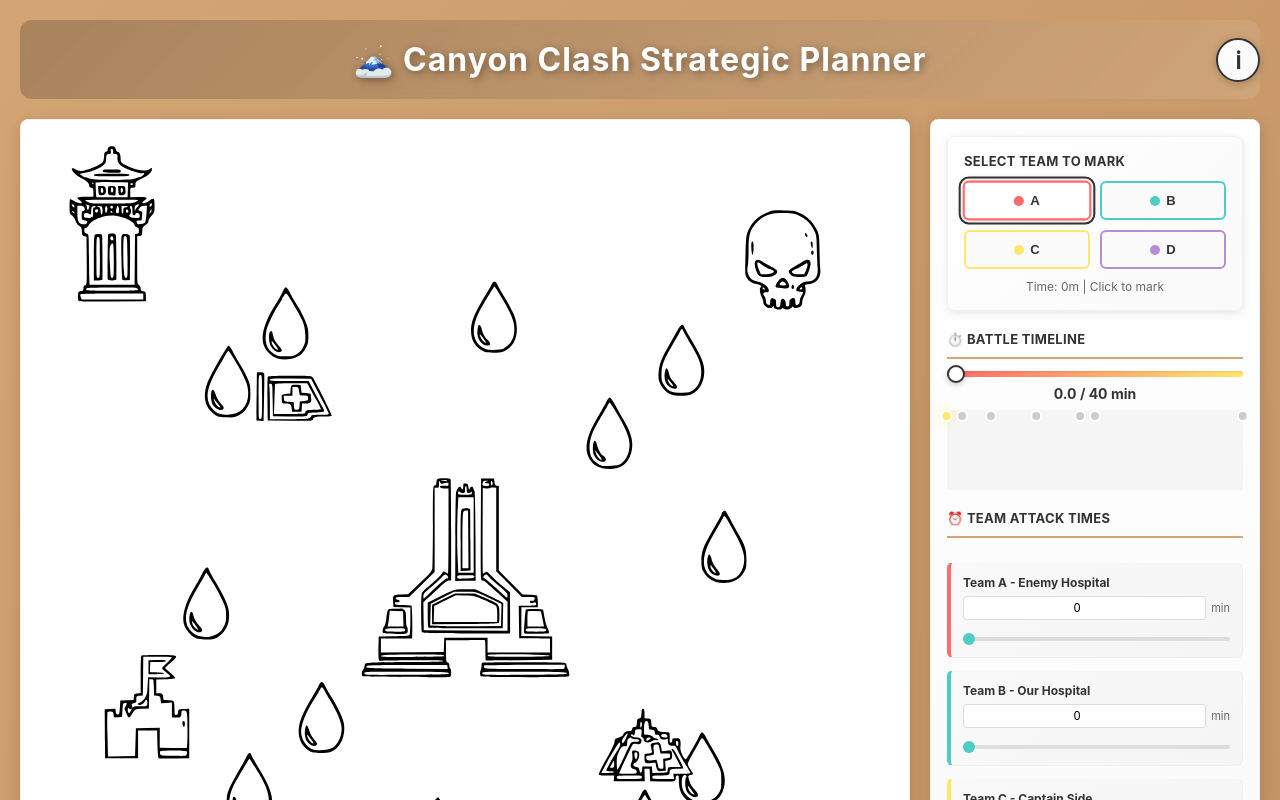
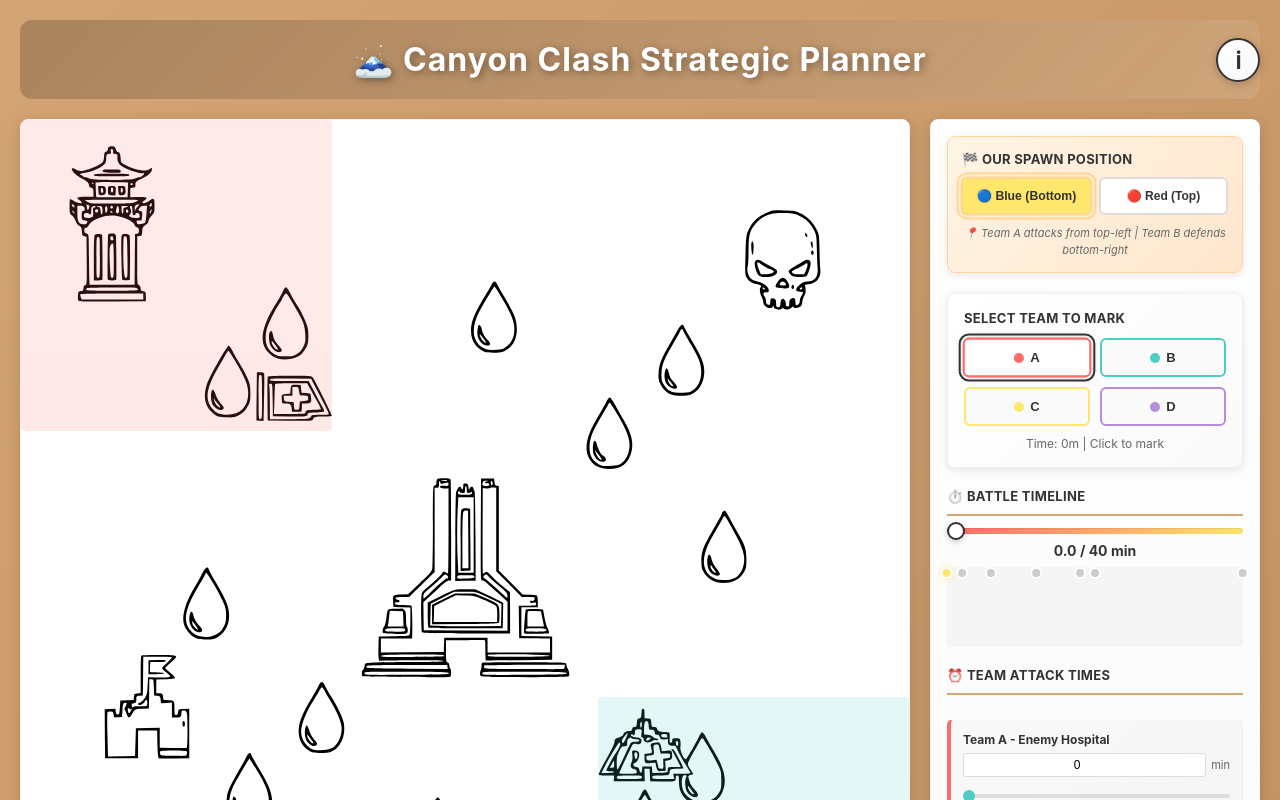
Before and after one commit to last-z/lastz.github.io, a React (Create React App) app: page / in a window 1280 px wide. Shown: the top 800 px of the page. Built offline with nearby package versions, Linux system fonts and the light colour scheme.

Commit message:
feat: Add spawn area selection with visual indicators - Team A attacks enemy spawn, Team B defends own spawn

```diff
--- a/src/CanyonClashPlanner.css
+++ b/src/CanyonClashPlanner.css
@@ -238,6 +238,31 @@
   user-select: none;
 }
 
+/* Spawn Area Indicators */
+.spawn-area {
+  position: absolute;
+  pointer-events: none;
+  border-radius: 4px;
+  opacity: 0.15;
+  transition: all 0.3s ease;
+}
+
+.spawn-our {
+  background-color: #4ECDC4;
+  border: 2px dashed #4ECDC4;
+  z-index: 1;
+}
+
+.spawn-enemy {
+  background-color: #FF6B6B;
+  border: 2px dashed #FF6B6B;
+  z-index: 1;
+}
+
+.map-container:hover .spawn-area {
+  opacity: 0.25;
+}
+
 .player-viewport {
   position: absolute;
   width: 80px;
@@ -325,6 +350,69 @@
   background-color: #e55555;
   transform: scale(1.15);
   box-shadow: 0 3px 6px rgba(255, 107, 107, 0.4);
+}
+
+/* Spawn Selector */
+.spawn-selector {
+  background: linear-gradient(135deg, #FFF5E6 0%, #FFE6CC 100%);
+  padding: 14px;
+  border-radius: 8px;
+  box-shadow: 0 2px 8px rgba(0, 0, 0, 0.1);
+  border: 1px solid #FFD699;
+}
+
+.spawn-selector h3 {
+  margin: 0 0 10px 0;
+  color: #333;
+  font-size: 13px;
+  font-weight: 700;
+  text-transform: uppercase;
+  letter-spacing: 0.3px;
+}
+
+.spawn-buttons {
+  display: grid;
+  grid-template-columns: 1fr 1fr;
+  gap: 8px;
+  margin-bottom: 10px;
+}
+
+.spawn-btn {
+  padding: 10px;
+  border: 2px solid #ddd;
+  border-radius: 6px;
+  background-color: #fff;
+  color: #333;
+  cursor: pointer;
+  font-weight: 600;
+  transition: all 0.3s ease;
+  font-size: 12px;
+  outline: 2px solid transparent;
+  outline-offset: 2px;
+  text-align: center;
+}
+
+.spawn-btn:hover {
+  background-color: #fffbf5;
+  transform: translateY(-1px);
+  box-shadow: 0 2px 4px rgba(0, 0, 0, 0.1);
+}
+
+.spawn-btn.active {
+  background-color: #FFE66D;
+  border-color: #FFD699;
+  box-shadow: 0 0 8px rgba(255, 230, 109, 0.4);
+  transform: scale(1.02);
+  outline-color: #FFD699;
+}
+
+.spawn-info {
+  margin: 0;
+  color: #666;
+  font-size: 11px;
+  text-align: center;
+  font-style: italic;
+  line-height: 1.5;
 }
 
 .team-controls {
--- a/src/CanyonClashPlanner.js
+++ b/src/CanyonClashPlanner.js
@@ -27,12 +27,27 @@ const TIPS = [
   'Use Energy Core spawn (20 min) as the focal point for final squad coordination and ultimate push.'
 ];
 
+// Spawn area configurations: { topLeft, bottomRight }
+const SPAWN_AREAS = {
+  BLUE_DOWN: {
+    label: 'Blue Spawn (Bottom-Right)',
+    ourSpawn: { label: 'Our Spawn', x1: 0.65, y1: 0.65, x2: 1, y2: 1 },
+    enemySpawn: { label: 'Enemy Spawn', x1: 0, y1: 0, x2: 0.35, y2: 0.35 }
+  },
+  RED_UP: {
+    label: 'Red Spawn (Top-Left)',
+    ourSpawn: { label: 'Our Spawn', x1: 0, y1: 0, x2: 0.35, y2: 0.35 },
+    enemySpawn: { label: 'Enemy Spawn', x1: 0.65, y1: 0.65, x2: 1, y2: 1 }
+  }
+};
+
 function CanyonClashPlanner() {
   const containerRef = useRef(null);
   const [selectedTeam, setSelectedTeam] = useState('A');
   const [markings, setMarkings] = useState([]);
   const [currentTime, setCurrentTime] = useState(0);
   const [showTipsModal, setShowTipsModal] = useState(false);
+  const [teamSpawn, setTeamSpawn] = useState('BLUE_DOWN'); // BLUE_DOWN or RED_UP
   const maxTime = 40;
   const [teamTimings, setTeamTimings] = useState({
     A: 0,
@@ -60,6 +75,35 @@ function CanyonClashPlanner() {
 
   const handleTeamTimingChange = (team, value) => {
     setTeamTimings({ ...teamTimings, [team]: parseFloat(value) });
+  };
+
+  // Helper function to get spawn area configuration
+  const getSpawnConfig = () => {
+    return SPAWN_AREAS[teamSpawn];
+  };
+
+  // Helper function to check if position is in spawn area
+  const isInSpawnArea = (x, y, area) => {
+    if (!containerRef.current) return false;
+    const width = containerRef.current.offsetWidth;
+    const height = containerRef.current.offsetHeight;
+    const normalizedX = x / width;
+    const normalizedY = y / height;
+    return (
+      normalizedX >= area.x1 && normalizedX <= area.x2 &&
+      normalizedY >= area.y1 && normalizedY <= area.y2
+    );
+  };
+
+  // Get suggestion text based on team selection and spawn
+  const getTeamSuggestion = (team) => {
+    const spawn = getSpawnConfig();
+    if (team === 'A') {
+      return `Deploy at ${spawn.enemySpawn.label}`;
+    } else if (team === 'B') {
+      return `Deploy near ${spawn.ourSpawn.label}`;
+    }
+    return '';
   };
 
   const handleExportPlan = () => {
@@ -190,6 +234,39 @@ function CanyonClashPlanner() {
               className="map-background"
             />
 
+            {/* Spawn Area Indicators */}
+            {(() => {
+              const spawn = getSpawnConfig();
+              const width = containerRef.current?.offsetWidth || 800;
+              const height = containerRef.current?.offsetHeight || 600;
+              return (
+                <>
+                  {/* Our Spawn Area */}
+                  <div
+                    className="spawn-area spawn-our"
+                    style={{
+                      left: `${spawn.ourSpawn.x1 * 100}%`,
+                      top: `${spawn.ourSpawn.y1 * 100}%`,
+                      width: `${(spawn.ourSpawn.x2 - spawn.ourSpawn.x1) * 100}%`,
+                      height: `${(spawn.ourSpawn.y2 - spawn.ourSpawn.y1) * 100}%`,
+                    }}
+                    title="Our Spawn Area"
+                  />
+                  {/* Enemy Spawn Area */}
+                  <div
+                    className="spawn-area spawn-enemy"
+                    style={{
+                      left: `${spawn.enemySpawn.x1 * 100}%`,
+                      top: `${spawn.enemySpawn.y1 * 100}%`,
+                      width: `${(spawn.enemySpawn.x2 - spawn.enemySpawn.x1) * 100}%`,
+                      height: `${(spawn.enemySpawn.y2 - spawn.enemySpawn.y1) * 100}%`,
+                    }}
+                    title="Enemy Spawn Area"
+                  />
+                </>
+              );
+            })()}
+
             {/* Render markings on map */}
             {markings.map((marking) => (
               <div
@@ -221,6 +298,32 @@ function CanyonClashPlanner() {
 
         {/* Right Panel */}
         <div className="right-panel">
+          {/* Spawn Selection */}
+          <div className="spawn-selector">
+            <h3>🏁 Our Spawn Position</h3>
+            <div className="spawn-buttons">
+              <button
+                className={`spawn-btn ${teamSpawn === 'BLUE_DOWN' ? 'active' : ''}`}
+                onClick={() => setTeamSpawn('BLUE_DOWN')}
+                title="We spawn at bottom-right"
+              >
+                🔵 Blue (Bottom)
+              </button>
+              <button
+                className={`spawn-btn ${teamSpawn === 'RED_UP' ? 'active' : ''}`}
+                onClick={() => setTeamSpawn('RED_UP')}
+                title="We spawn at top-left"
+              >
+                🔴 Red (Top)
+              </button>
+            </div>
+            <p className="spawn-info">
+              {teamSpawn === 'BLUE_DOWN'
+                ? '📍 Team A attacks from top-left | Team B defends bottom-right'
+                : '📍 Team A attacks from bottom-right | Team B defends top-left'}
+            </p>
+          </div>
+
           {/* Team Selection */}
           <div className="team-controls">
             <h3>Select Team to Mark</h3>
```
